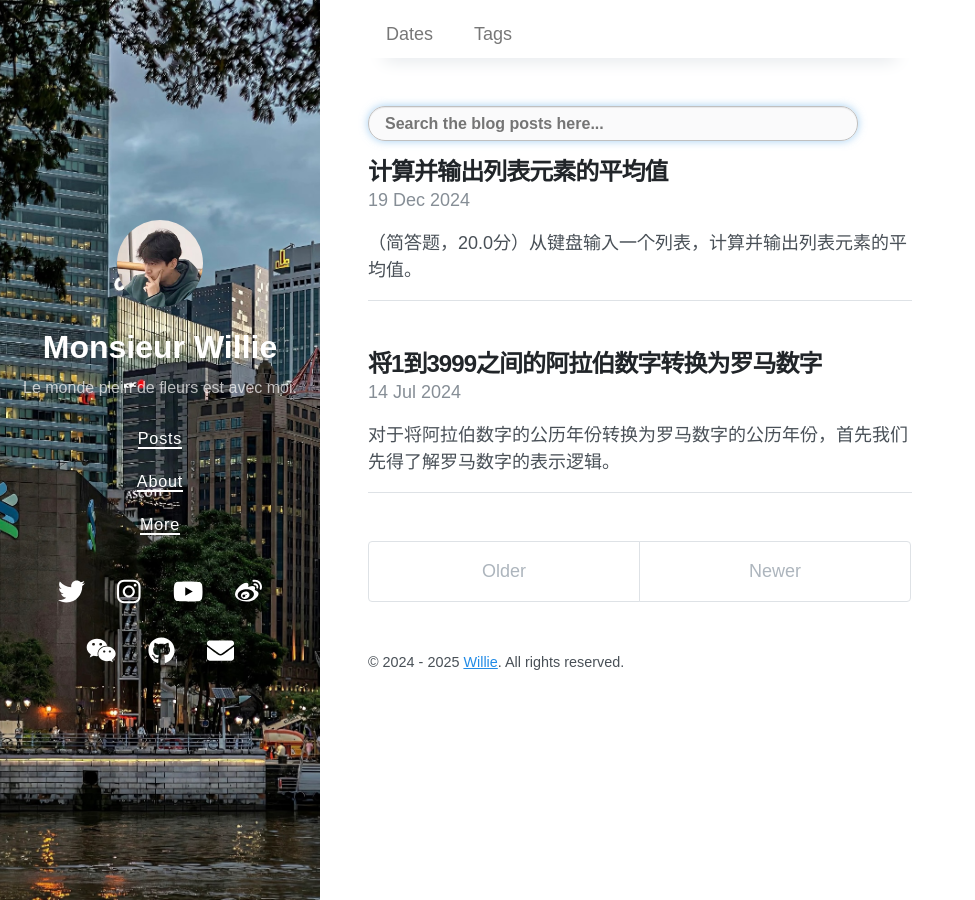
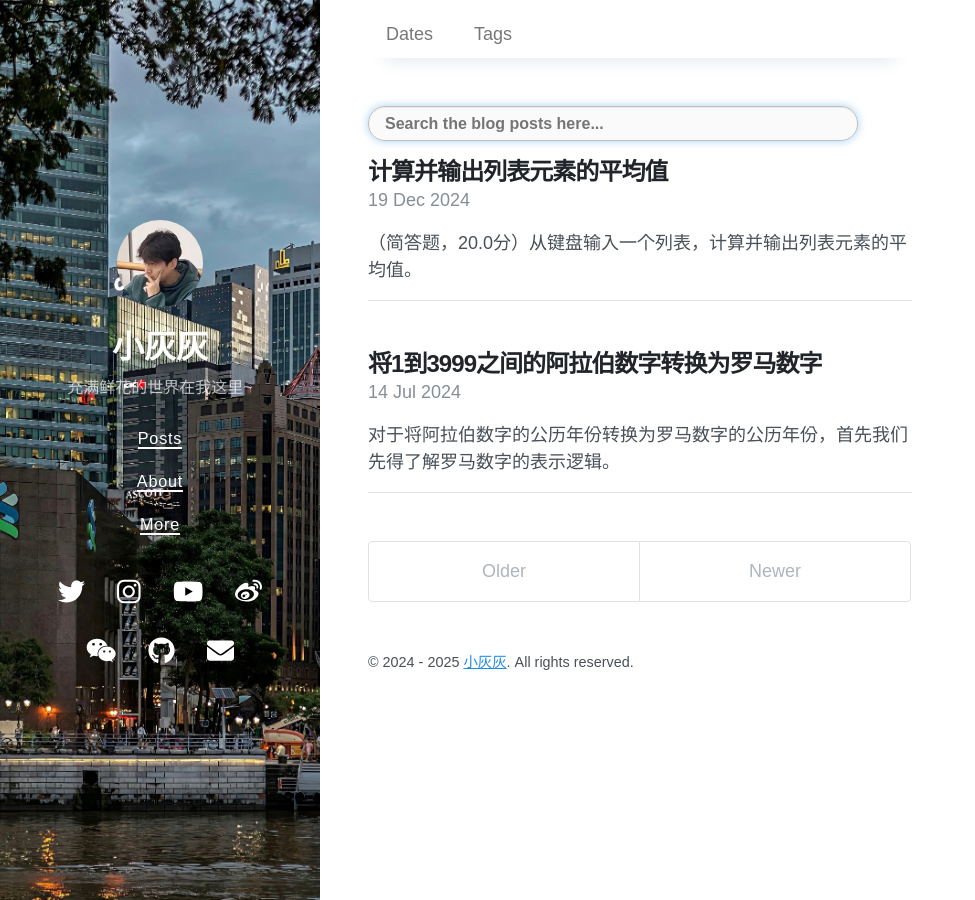
Before and after one commit to mr-willie/mr-willie.github.io, a Jekyll site: the page built from index.html, in a window 1280 px wide. Shown: the whole page, without its empty margins (0-975 px from the left). Built offline with Jekyll 4.4.1, drawn with Linux system fonts in a browser that asks for light colours; nearby versions of some CDN libraries; the list of posts is cut into pages by our own code.

Commit message:
2025/09/16/11:22 - Modified the contents.

```diff
--- a/_config.yml
+++ b/_config.yml
@@ -1,6 +1,6 @@
 # Setup
-title: Monsieur Willie
-description: "Le monde plein de fleurs est avec moi."
+title: 小灰灰
+description: "充满鲜花的世界在我这里~"
 url: https://mr-willie.github.io
 avatar: /images/tx3.jpg
 paginate: 8
@@ -52,6 +52,6 @@ sass:
 
 # Specify the author for blog posts
 author:
-  name: Willie
+  name: 小灰灰
   url: /about
   email:
```
